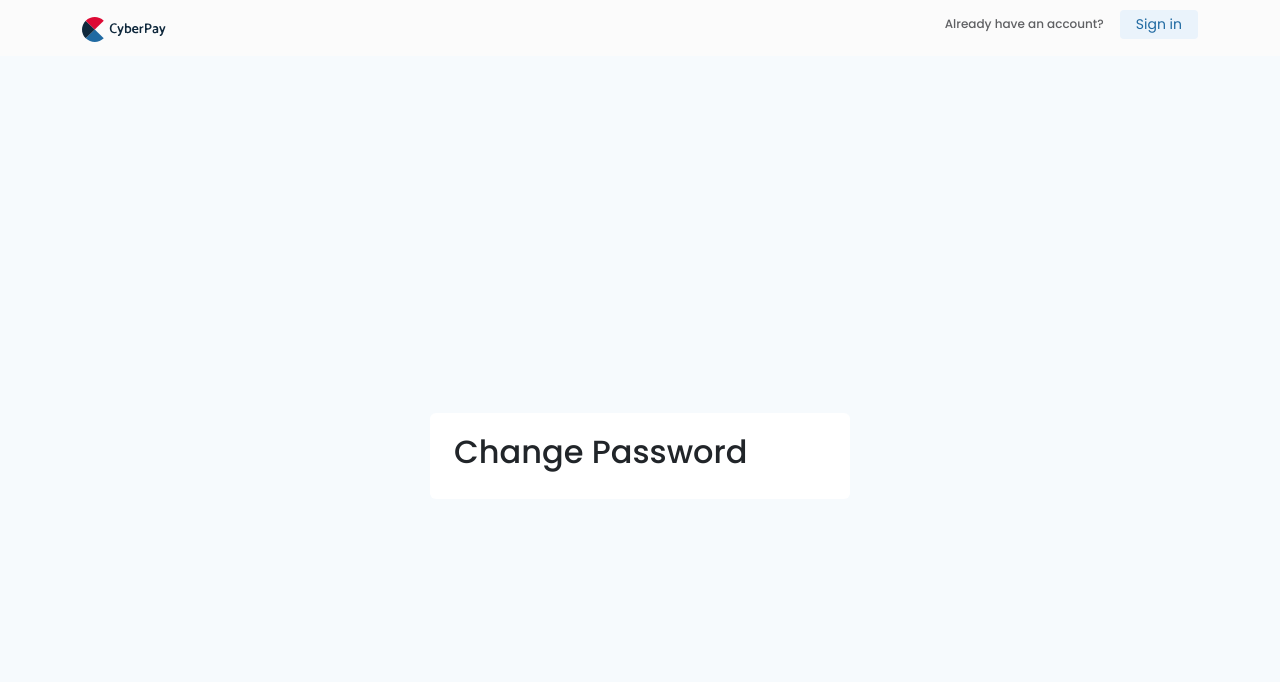
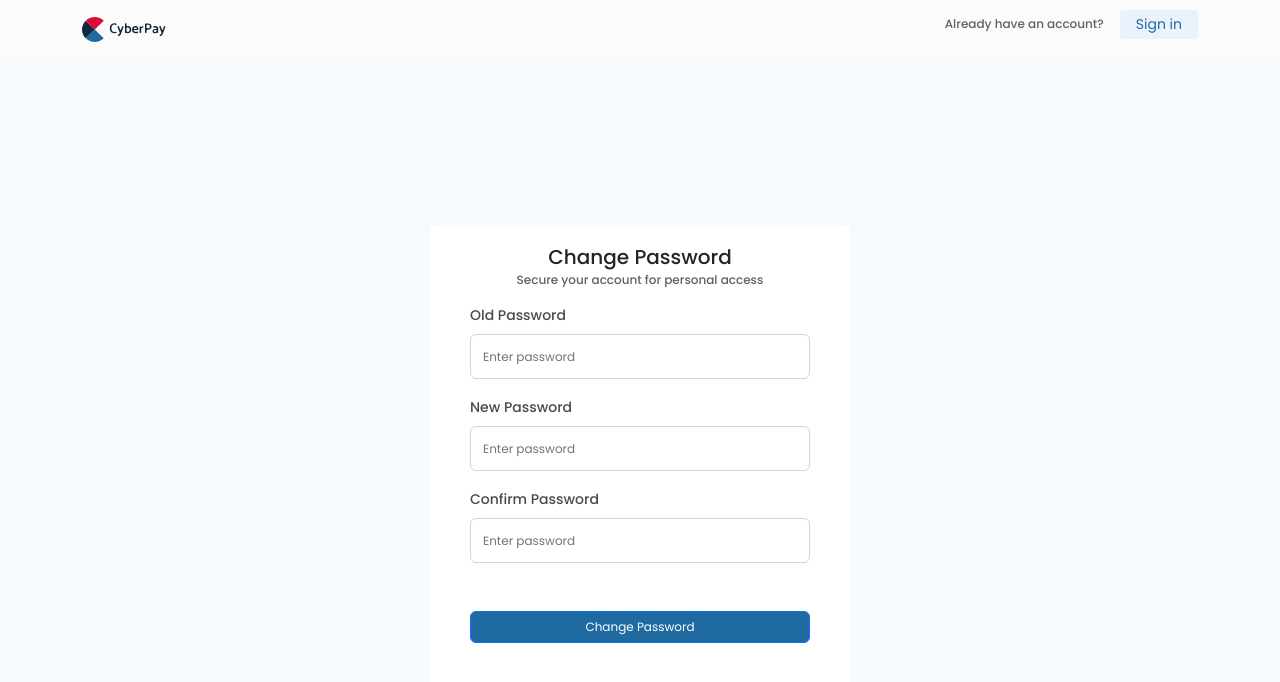
Before and after one commit to Igweego1/CyberPay_Meal_Manager, a React (Create React App) app: page /auth/change-password in a window 1280 px wide. Shown: the top 682 px of the page. Built offline with nearby package versions, Linux system fonts and the light colour scheme.

Commit message:
new changes

```diff
--- a/src/pages/ChangePassword.jsx
+++ b/src/pages/ChangePassword.jsx
@@ -1,5 +1,40 @@
+import React, { Fragment } from "react";
+import { Button, Card, Form } from "react-bootstrap";
+import { useNavigate } from "react-router-dom";
+import { routes } from "../Utilities/Routes";
+
 const ChangePassword = () => {
-  return <h2>Change Password</h2>;
+  const navigate = useNavigate();
+  return (
+    <Fragment>
+      <Card.Title className="text-center ">Change Password</Card.Title>
+      <Card.Subtitle className="text-center minorText">
+        Secure your account for personal access
+      </Card.Subtitle>
+      <Card.Body>
+        <Form>
+          <Form.Group className="mb-3" controlId="formBasicPassword">
+            <Form.Label>Old Password</Form.Label>
+            <Form.Control type="password" placeholder="Enter password" />
+          </Form.Group>
+
+          <Form.Group className="mb-3" controlId="formBasicPassword">
+            <Form.Label>New Password</Form.Label>
+            <Form.Control type="password" placeholder="Enter password" />
+          </Form.Group>
+
+          <Form.Group className="mb-3" controlId="formBasicPassword">
+            <Form.Label>Confirm Password</Form.Label>
+            <Form.Control type="password" placeholder="Enter password" />
+          </Form.Group>
+        </Form>
+
+        <Button onClick={() => navigate(routes.SignIn)} className="d-block w-100 mt-5 h6 mainBtn text-white">
+          Change Password
+        </Button>
+      </Card.Body>
+    </Fragment>
+  );
 };
 
 export default ChangePassword;
```
